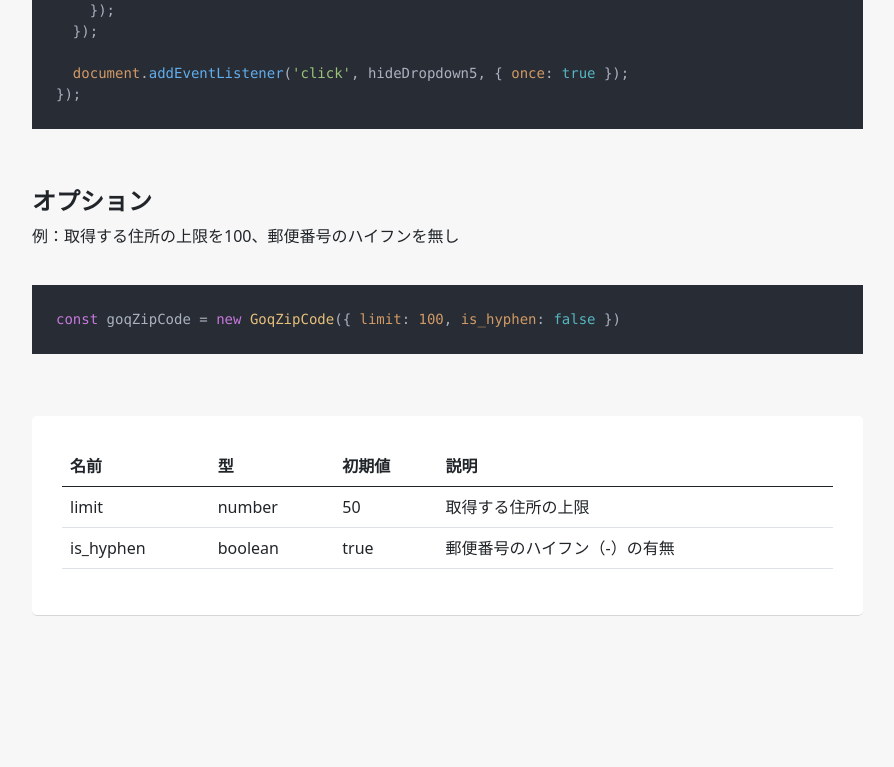
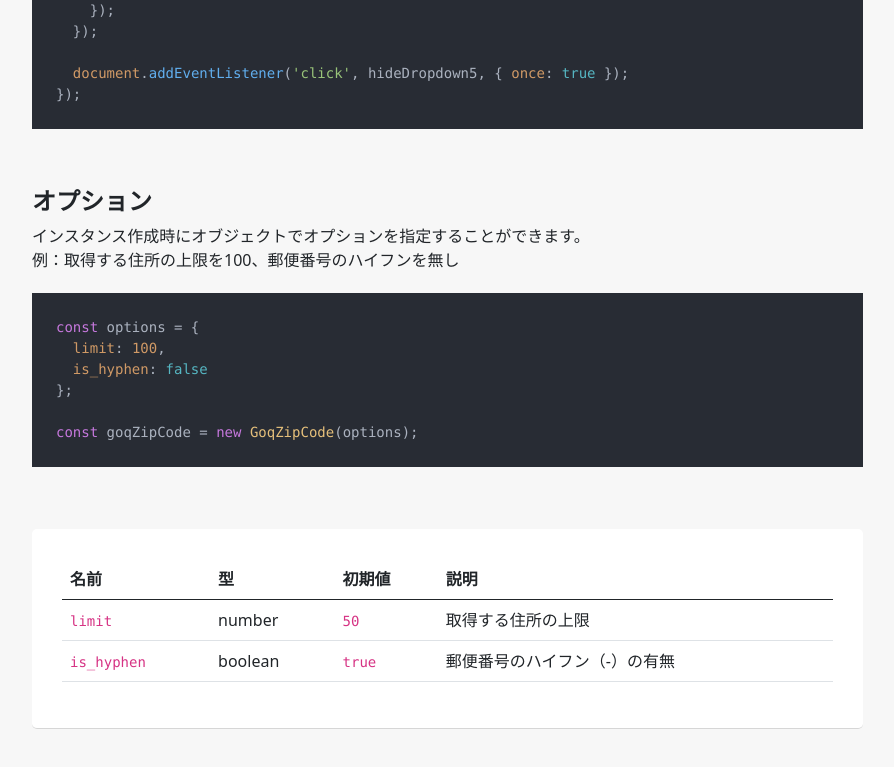
Before and after one commit to GoQSystemInc/GoqZipCode, a website built with webpack: page sample/index.html in a window 1280 px wide. Shown: the part 5981-6748 px from the top of the page, without its empty margins (335-1229 px from the left). Before the commit the page ends 6645 px from the top, so only its background shows below. Built offline with nearby package versions, Linux system fonts and the light colour scheme.

Commit message:
オプションのサンプルを修正

```diff
--- a/sample/index.html
+++ b/sample/index.html
@@ -296,9 +296,17 @@ $address3.addEventListener('input', async(e) => {
       </pre>
 
       <h1 id="options" class="fs-4 fw-bold">オプション</h1>
-      <p>例：取得する住所の上限を100、郵便番号のハイフンを無し</p>
+      <p class="mb-0">
+        インスタンス作成時にオブジェクトでオプションを指定することができます。<br>
+        例：取得する住所の上限を100、郵便番号のハイフンを無し
+      </p>
       <pre>
-        <code class="p-4 javascript">const goqZipCode = new GoqZipCode({ limit: 100, is_hyphen: false })</code>
+        <code class="p-4 javascript">const options = {
+  limit: 100,
+  is_hyphen: false
+};
+
+const goqZipCode = new GoqZipCode(options);</code>
       </pre>
       <div class="content-box">
         <table class="table">
@@ -312,15 +320,15 @@ $address3.addEventListener('input', async(e) => {
           </thead>
           <tbody>
             <tr>
-              <td>limit</td>
+              <td><code>limit</code></td>
               <td>number</td>
-              <td>50</td>
+              <td><code>50</code></td>
               <td>取得する住所の上限</td>
             </tr>
             <tr>
-              <td>is_hyphen</td>
+              <td><code>is_hyphen</code></td>
               <td>boolean</td>
-              <td>true</td>
+              <td><code>true</code></td>
               <td>郵便番号のハイフン（-）の有無</td>
             </tr>
           </tbody>
```
